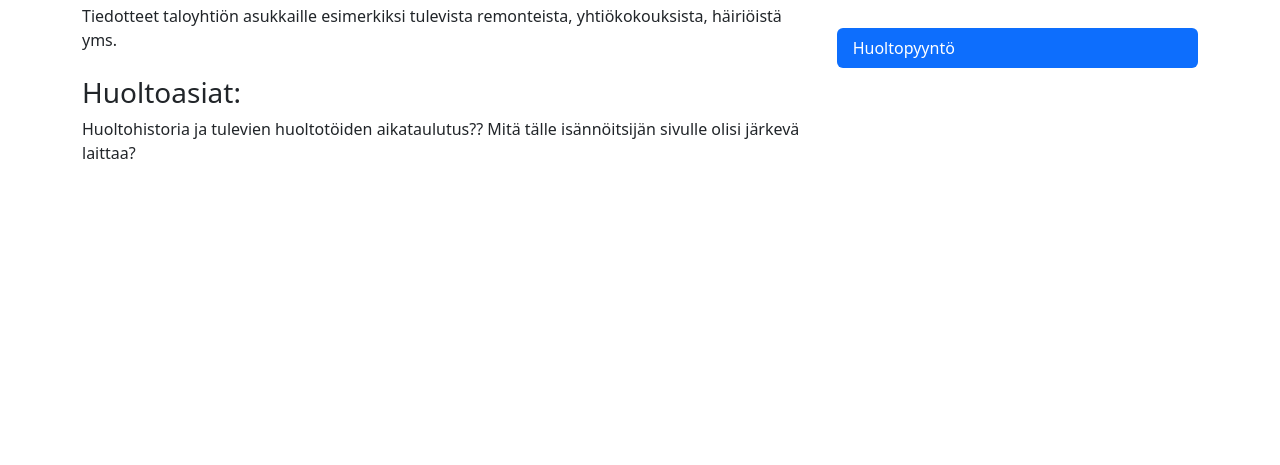
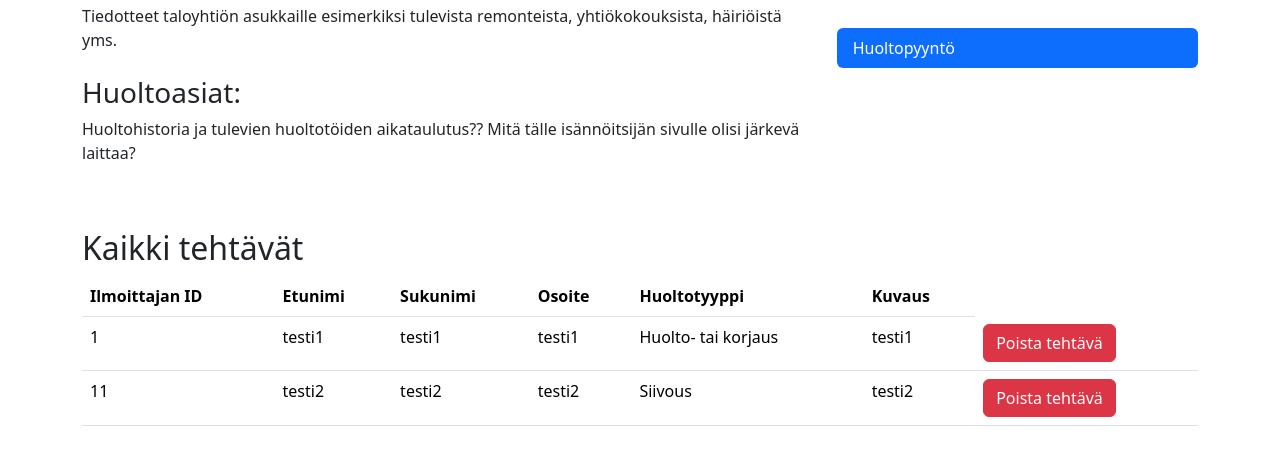
Before and after one commit to tuomasOjalehto1/FullStack, a PHP site: page /isannoitsija.php in a window 1280 px wide. Shown: the part 262-727 px from the top of the page. Run offline with PHP 8.4, Linux system fonts and the light colour scheme; data comes from the database, SQL or seed files in the repository.

Commit message:
Update isannoitsija.php

```diff
--- a/isannoitsija.php
+++ b/isannoitsija.php
@@ -1,3 +1,11 @@
+<?php
+require_once 'Utils/connect.php';
+
+// Hae kaikki tiedot tehtavataulu-taulusta
+$sql = "SELECT * FROM tehtavataulu";
+$stmt = $yhteys->query($sql);
+?>
+
 <!DOCTYPE html>
 <html lang="fi">
 <head>
@@ -31,5 +39,69 @@
             </div>
         </div>
     </div>
+  <!-- Näytä tiedot taulukkomuodossa -->
+  <div class="container mt-5">
+    <h2>Kaikki tehtävät</h2>
+    <table class="table">
+      <thead>
+        <tr>
+          <th>Ilmoittajan ID</th>
+          <th>Etunimi</th>
+          <th>Sukunimi</th>
+          <th>Osoite</th>
+          <th>Huoltotyyppi</th>
+          <th>Kuvaus</th>
+
+        </tr>
+      </thead>
+      <tbody>
+        <?php
+        // Tarkistetaan onko hakutuloksia
+        if ($stmt->rowCount() > 0) {
+            while ($row = $stmt->fetch(PDO::FETCH_ASSOC)) {
+                echo "<tr>";
+                echo "<td>" . $row["ilmoittajanid"] . "</td>";
+                echo "<td>" . $row["etunimi"] . "</td>";
+                echo "<td>" . $row["sukunimi"] . "</td>";
+                echo "<td>" . $row["osoite"] . "</td>";
+
+                // Muutetaan huoltopyynnontyyppi numerosta tekstiksi
+                $huoltotyyppi = "";
+                switch ($row["huoltopyynnontyyppi"]) {
+                    case 1:
+                        $huoltotyyppi = "Huolto- tai korjaus";
+                        break;
+                    case 2:
+                        $huoltotyyppi = "Siivous";
+                        break;
+                    case 3:
+                        $huoltotyyppi = "Ulkoalueiden hoito";
+                        break;
+                    default:
+                        $huoltotyyppi = "Tuntematon tyyppi";
+                        break;
+                }
+
+                echo "<td>" . $huoltotyyppi . "</td>";
+                echo "<td>" . $row["kuvaus"] . "</td>";
+
+                // Poistamis nappi
+                echo "<td>";
+                //Osoittaa oikeaan tiedostoon
+                echo "<form method='post' action='Utils/PoistaTehtava.php'>";
+                echo "<input type='hidden' name='delete_id' value='" . $row['id'] . "'>";
+                echo "<button type='submit' class='btn btn-danger'>Poista tehtävä</button>";
+                echo "</form>";
+                echo "</td>";
+
+                echo "</tr>";
+            }
+        } else {
+            echo "<tr><td colspan='7'>Ei tehtäviä</td></tr>";
+        }
+        ?>
+      </tbody>
+    </table>
+  </div>
 </body>
 </html>
```
